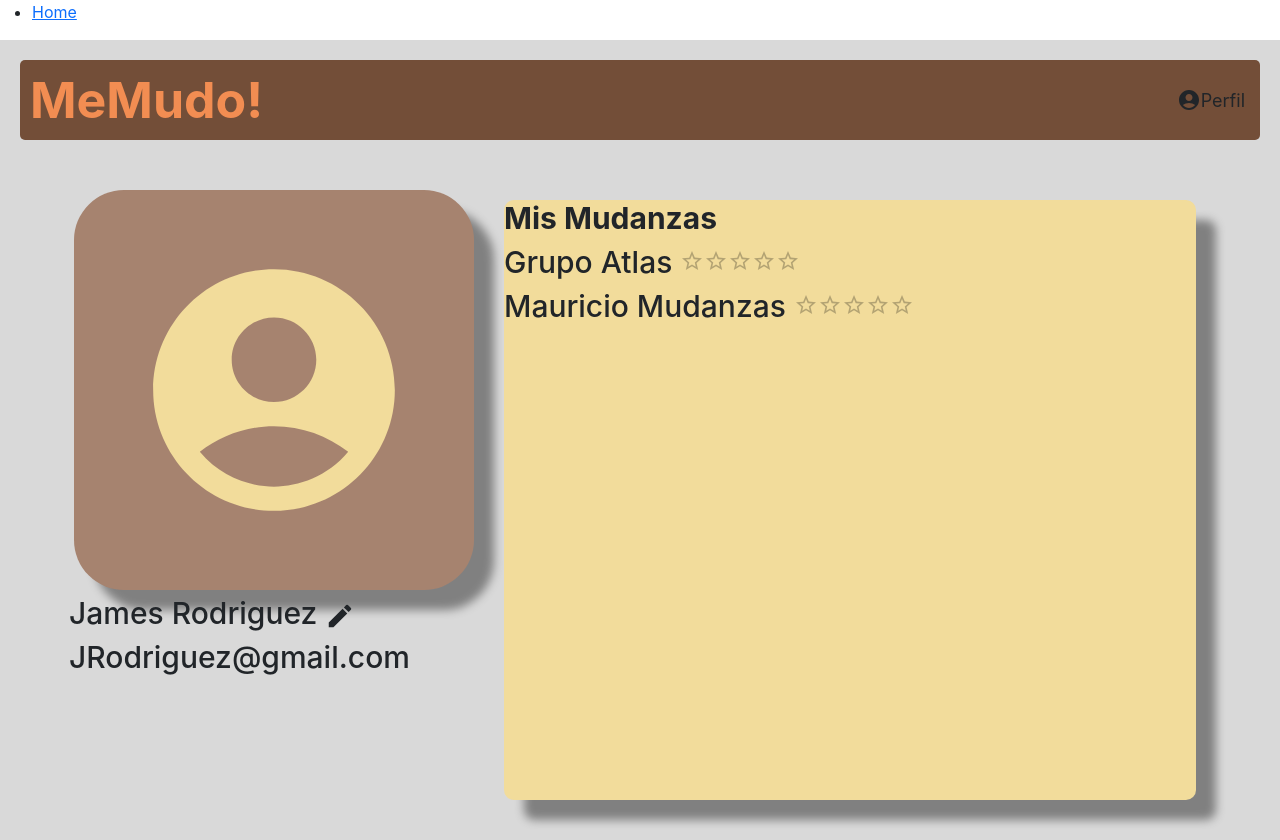
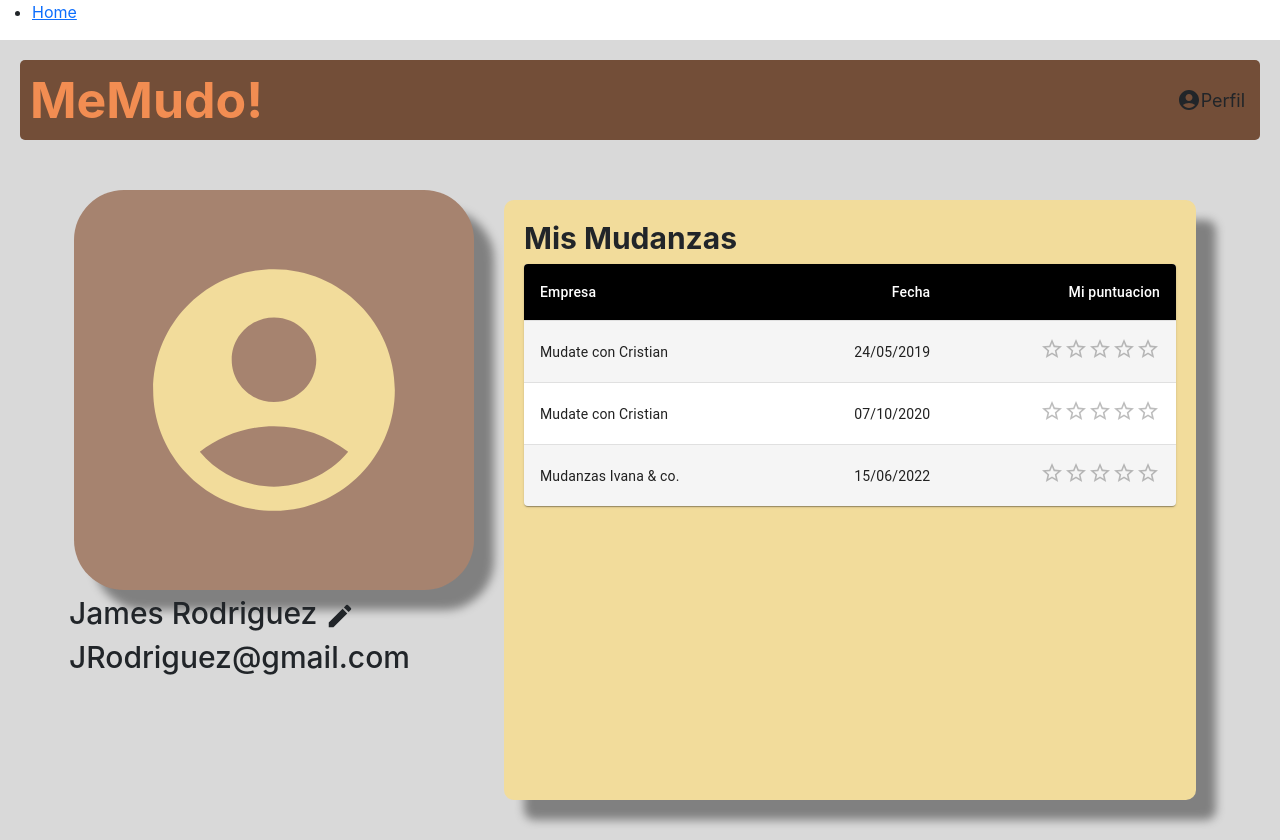
Before and after one commit to IgnacioSorgentini/Web-Mudanzas-FrontEnd, a React (Create React App) app: page /PerfilCliente in a window 1280 px wide. Built offline with nearby package versions, Linux system fonts and the light colour scheme.

Commit message:
Emprolijando algunas cosas

```diff
--- a/src/App.jsx
+++ b/src/App.jsx
@@ -22,7 +22,7 @@ export default function App() {
         <nav>
           <ul>
             <li>
-              <Link to="/HomeOferente">Home</Link>
+              <Link to="/HomeCliente">Home</Link>
             </li>
           </ul>
         </nav>
--- a/src/pages/HomeCliente/HomeCliente.jsx
+++ b/src/pages/HomeCliente/HomeCliente.jsx
@@ -81,7 +81,7 @@ export default function Home(){
                 </Select>
             </FormControl></div>
             </div>
-            <div className="contenedor-empresas" style={{display:"flex", flexDirection:"row", flexWrap: "wrap", justifyContent: "center"}}>
+            <div className="contenedor-empresas" style={{display:"flex", flexDirection:"row", flexWrap: "wrap", justifyContent: "start"}}>
               <Link to="/Empresa"><Empresa /></Link>
               <Empresa />
               <Empresa />
--- a/src/pages/PerfilCliente/PerfilCliente.css
+++ b/src/pages/PerfilCliente/PerfilCliente.css
@@ -73,6 +73,7 @@ div .contenedor-icon{
     width:130vh;
     justify-content:flex-start;
     box-shadow: 20px 20px 10px grey;
+    padding: 20px;
 }
 
 .contenedor-mudanzas h1{
--- a/src/pages/PerfilCliente/PerfilCliente.jsx
+++ b/src/pages/PerfilCliente/PerfilCliente.jsx
@@ -5,6 +5,14 @@ import Input from '@mui/material/Input';
 import Box from '@mui/material/Box';
 import Rating from '@mui/material/Rating';
 import CreateIcon from '@mui/icons-material/Create';
+import { styled } from '@mui/material/styles';
+import Table from '@mui/material/Table';
+import TableBody from '@mui/material/TableBody';
+import TableCell, { tableCellClasses } from '@mui/material/TableCell';
+import TableContainer from '@mui/material/TableContainer';
+import TableHead from '@mui/material/TableHead';
+import TableRow from '@mui/material/TableRow';
+import Paper from '@mui/material/Paper';
 import MenuCliente from '../../components/Menu/MenuCliente';
 
 //import LocationOnIcon from '@mui/icons-material/LocationOn';
@@ -14,6 +22,41 @@ import MenuCliente from '../../components/Menu/MenuCliente';
 import './PerfilCliente.css';
 
 export default function Share(){
+
+    const StyledTableCell = styled(TableCell)(({ theme }) => ({
+        [`&.${tableCellClasses.head}`]: {
+          backgroundColor: theme.palette.common.black,
+          color: theme.palette.common.white,
+        },
+        [`&.${tableCellClasses.body}`]: {
+          fontSize: 14,
+        },
+      }));
+
+      const StyledTableRow = styled(TableRow)(({ theme }) => ({
+        '&:nth-of-type(odd)': {
+          backgroundColor: theme.palette.action.hover,
+        },
+        // hide last border
+        '&:last-child td, &:last-child th': {
+          border: 0,
+        },
+      }));
+
+      function createData(empresa, fecha, puntuacion) {
+        return { empresa, fecha, puntuacion };
+      }
+
+      const rows = [
+        createData('Mudate con Cristian', '24/05/2019', <Rating></Rating>),
+        createData('Mudate con Cristian', '07/10/2020', <Rating></Rating>),
+        createData('Mudanzas Ivana & co.', '15/06/2022', <Rating></Rating>),
+      ];
+
+
+
+
+
     return(
         <div class="fondo-perfil">
 
@@ -32,8 +75,29 @@ export default function Share(){
 
                     <div class="contenedor-mudanzas">
                         <h1>Mis Mudanzas</h1>
-                        <h2>Grupo Atlas <Rating ></Rating></h2>
-                        <h3>Mauricio Mudanzas <Rating ></Rating></h3>
+                        <TableContainer component={Paper}>
+                        <Table sx={{ minWidth: 500 }} aria-label="customized table">
+                            <TableHead>
+                                <TableRow>
+                                    <StyledTableCell>Empresa</StyledTableCell>
+                                    <StyledTableCell align="right">Fecha</StyledTableCell>
+                                    <StyledTableCell align="right">Mi puntuacion</StyledTableCell>
+
+                                </TableRow>
+                            </TableHead>
+                            <TableBody>
+                                {rows.map((row) => (
+                                    <StyledTableRow key={row.empresa}>
+                                    <StyledTableCell component="th" scope="row">
+                                        {row.empresa}
+                                    </StyledTableCell>
+                                    <StyledTableCell align="right">{row.fecha}</StyledTableCell>
+                                    <StyledTableCell align="right">{row.puntuacion}</StyledTableCell>
+                                    </StyledTableRow>
+                                ))}
+                            </TableBody>
+                        </Table>
+                    </TableContainer>
                     </div>
                 </div>
             </div>
```
